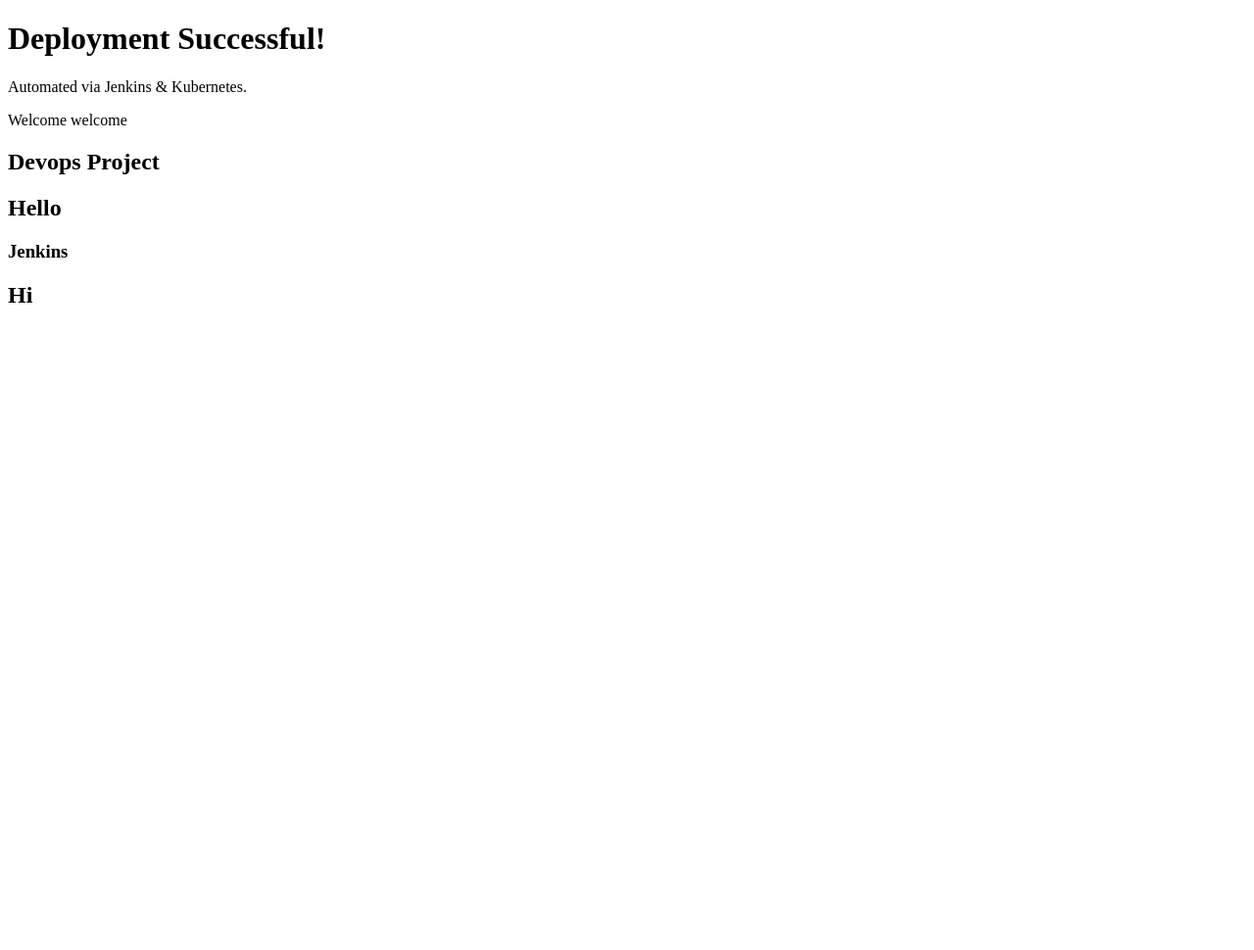
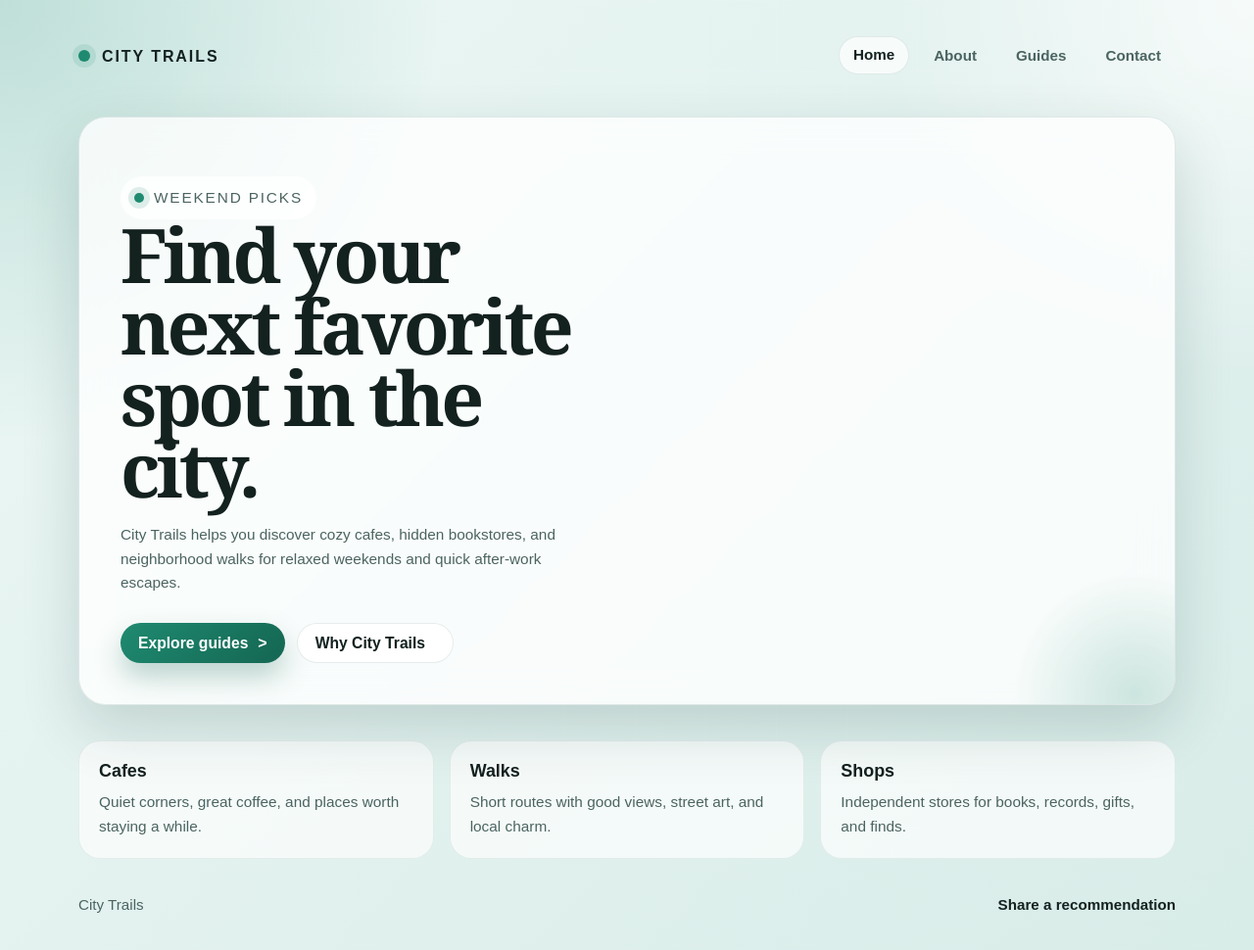
Before and after one commit to vinothinisenniappan/auto_deploy, a plain HTML site: page index.html in a window 1280 px wide. Shown: the whole page at 98% size. Before the commit the page ends 800 px from the top, so only its background shows below. Drawn offline with Linux system fonts and the light colour scheme.

Commit message:
Committed

```diff
--- a/index.html
+++ b/index.html
@@ -1,12 +1,55 @@
 <!DOCTYPE html>
-<html>
+<html lang="en">
+<head>
+    <meta charset="UTF-8">
+    <meta name="viewport" content="width=device-width, initial-scale=1.0">
+    <title>City Trails | Home</title>
+    <link rel="stylesheet" href="styles.css">
+</head>
 <body>
-    <h1>Deployment Successful!</h1>
-    <p>Automated via Jenkins & Kubernetes.</p>
-    <p>Welcome welcome</p>
-    <h2>Devops Project</h2>
-    <h2>Hello</h2>
-    <h3>Jenkins</h3>
-    <h2>Hi</h2>
+    <div class="page-shell">
+        <header class="topbar">
+            <a class="brand" href="index.html">City Trails</a>
+            <nav class="nav" aria-label="Primary">
+                <a class="active" href="index.html">Home</a>
+                <a href="about.html">About</a>
+                <a href="pipeline.html">Guides</a>
+                <a href="contact.html">Contact</a>
+            </nav>
+        </header>
+
+        <main class="content">
+            <section class="card hero">
+                <p class="kicker">Weekend picks</p>
+                <h1>Find your next favorite spot in the city.</h1>
+                <p>City Trails helps you discover cozy cafes, hidden bookstores, and neighborhood walks for relaxed weekends and quick after-work escapes.</p>
+
+                <div class="actions">
+                    <a class="button" href="pipeline.html">Explore guides</a>
+                    <a class="button secondary" href="about.html">Why City Trails</a>
+                </div>
+            </section>
+
+            <section class="panel-grid" aria-label="City highlights">
+                <div class="panel">
+                    <strong>Cafes</strong>
+                    <span>Quiet corners, great coffee, and places worth staying a while.</span>
+                </div>
+                <div class="panel">
+                    <strong>Walks</strong>
+                    <span>Short routes with good views, street art, and local charm.</span>
+                </div>
+                <div class="panel">
+                    <strong>Shops</strong>
+                    <span>Independent stores for books, records, gifts, and finds.</span>
+                </div>
+            </section>
+        </main>
+
+        <footer class="page-footer">
+            <span>City Trails</span>
+            <a href="contact.html">Share a recommendation</a>
+        </footer>
+    </div>
 </body>
 </html>
--- /dev/null
+++ b/styles.css
@@ -0,0 +1,424 @@
+:root {
+    color-scheme: light;
+    --bg: #ecf7f5;
+    --bg-accent: #d8ece8;
+    --card: rgba(255, 255, 255, 0.78);
+    --card-border: rgba(20, 77, 67, 0.12);
+    --text: #13211f;
+    --muted: #4b6460;
+    --primary: #1f8a70;
+    --primary-deep: #146652;
+    --secondary: #1e3f5a;
+    --shadow: 0 24px 60px rgba(15, 50, 45, 0.16);
+}
+
+* {
+    box-sizing: border-box;
+}
+
+html,
+body {
+    margin: 0;
+    min-height: 100%;
+}
+
+body {
+    font-family: Georgia, "Times New Roman", serif;
+    color: var(--text);
+    background:
+    radial-gradient(circle at top left, rgba(31, 138, 112, 0.22), transparent 28%),
+        radial-gradient(circle at top right, rgba(255, 255, 255, 0.72), transparent 24%),
+        linear-gradient(135deg, var(--bg), var(--bg-accent));
+}
+
+body::before {
+    content: "";
+    position: fixed;
+    inset: 0;
+    background-image:
+        linear-gradient(rgba(255, 255, 255, 0.18) 1px, transparent 1px),
+        linear-gradient(90deg, rgba(255, 255, 255, 0.18) 1px, transparent 1px);
+    background-size: 72px 72px;
+    mask-image: radial-gradient(circle at center, black 55%, transparent 100%);
+    pointer-events: none;
+    opacity: 0.35;
+}
+
+.page-shell {
+    position: relative;
+    width: min(1120px, calc(100% - 32px));
+    margin: 0 auto;
+    padding: 24px 0 40px;
+}
+
+.topbar {
+    display: flex;
+    align-items: center;
+    justify-content: space-between;
+    gap: 20px;
+    padding: 14px 0 22px;
+}
+
+.brand {
+    display: inline-flex;
+    align-items: center;
+    gap: 12px;
+    color: var(--text);
+    text-decoration: none;
+    font: 700 1rem/1.1 Arial, Helvetica, sans-serif;
+    letter-spacing: 0.12em;
+    text-transform: uppercase;
+}
+
+.brand::before {
+    content: "";
+    width: 12px;
+    height: 12px;
+    border-radius: 50%;
+    background: var(--primary);
+    box-shadow: 0 0 0 6px rgba(31, 138, 112, 0.12);
+}
+
+.nav {
+    display: flex;
+    flex-wrap: wrap;
+    gap: 10px;
+}
+
+.nav a {
+    padding: 10px 14px;
+    border-radius: 999px;
+    color: var(--muted);
+    text-decoration: none;
+    font: 600 0.95rem/1.1 Arial, Helvetica, sans-serif;
+    border: 1px solid transparent;
+    transition: transform 0.2s ease, background 0.2s ease, color 0.2s ease, border-color 0.2s ease;
+}
+
+.nav a:hover,
+.nav a:focus-visible,
+.nav a.active {
+    color: var(--text);
+    background: rgba(255, 255, 255, 0.7);
+    border-color: rgba(20, 77, 67, 0.1);
+    transform: translateY(-1px);
+}
+
+.card {
+    position: relative;
+    background: var(--card);
+    border: 1px solid var(--card-border);
+    border-radius: 28px;
+    box-shadow: var(--shadow);
+    backdrop-filter: blur(16px);
+    overflow: hidden;
+}
+
+.card::after {
+    content: "";
+    position: absolute;
+    inset: auto -90px -120px auto;
+    width: 260px;
+    height: 260px;
+    border-radius: 50%;
+    background: radial-gradient(circle, rgba(31, 138, 112, 0.2), transparent 68%);
+    pointer-events: none;
+}
+
+.hero {
+    padding: 42px;
+}
+
+.kicker {
+    display: inline-flex;
+    align-items: center;
+    gap: 10px;
+    margin: 0 0 18px;
+    padding: 10px 14px;
+    border-radius: 999px;
+    background: rgba(255, 255, 255, 0.74);
+    color: var(--primary-deep);
+    font: 700 0.9rem/1 Arial, Helvetica, sans-serif;
+    letter-spacing: 0.12em;
+    text-transform: uppercase;
+}
+
+.kicker::before {
+    content: "";
+    width: 10px;
+    height: 10px;
+    border-radius: 50%;
+    background: var(--primary);
+    box-shadow: 0 0 0 6px rgba(31, 138, 112, 0.14);
+}
+
+.hero h1,
+.section-title {
+    margin: 0;
+    letter-spacing: -0.05em;
+}
+
+.hero h1 {
+    max-width: 12ch;
+    font-size: clamp(2.8rem, 6vw, 5rem);
+    line-height: 0.95;
+}
+
+.hero p {
+    max-width: 56ch;
+    margin: 18px 0 0;
+    color: var(--muted);
+    font: 400 1.08rem/1.7 Arial, Helvetica, sans-serif;
+}
+
+.actions {
+    display: flex;
+    flex-wrap: wrap;
+    gap: 12px;
+    margin-top: 28px;
+}
+
+.button {
+    display: inline-flex;
+    align-items: center;
+    gap: 10px;
+    padding: 12px 18px;
+    border-radius: 999px;
+    background: linear-gradient(135deg, var(--primary), var(--primary-deep));
+    color: #fff;
+    text-decoration: none;
+    font: 700 0.98rem/1 Arial, Helvetica, sans-serif;
+    box-shadow: 0 14px 28px rgba(20, 102, 82, 0.28);
+}
+
+.button.secondary {
+    background: rgba(255, 255, 255, 0.72);
+    color: var(--text);
+    box-shadow: none;
+    border: 1px solid rgba(20, 77, 67, 0.1);
+}
+
+.button::after {
+    content: ">";
+    font-size: 1rem;
+}
+
+.secondary::after {
+    content: "";
+}
+
+.panel-grid {
+    display: grid;
+    grid-template-columns: repeat(3, minmax(0, 1fr));
+    gap: 16px;
+    margin-top: 18px;
+}
+
+.panel,
+.info-panel,
+.timeline-item,
+.contact-card,
+.form-panel {
+    padding: 20px;
+    border-radius: 22px;
+    background: rgba(255, 255, 255, 0.66);
+    border: 1px solid rgba(20, 77, 67, 0.08);
+}
+
+.panel strong,
+.info-panel strong,
+.contact-card strong {
+    display: block;
+    margin-bottom: 8px;
+    font: 700 1.12rem/1.2 Arial, Helvetica, sans-serif;
+}
+
+.panel span,
+.info-panel span,
+.contact-card span,
+.timeline-item p,
+.form-panel p,
+.content p,
+.content li,
+.muted {
+    color: var(--muted);
+    font: 400 0.96rem/1.6 Arial, Helvetica, sans-serif;
+}
+
+.content {
+    display: grid;
+    gap: 18px;
+    margin-top: 20px;
+}
+
+.content-grid {
+    display: grid;
+    grid-template-columns: repeat(2, minmax(0, 1fr));
+    gap: 16px;
+}
+
+.mt-22 {
+    margin-top: 22px;
+}
+
+.section-title {
+    font-size: clamp(1.8rem, 3vw, 2.6rem);
+    line-height: 1;
+}
+
+.section-lead {
+    max-width: 58ch;
+    margin: 10px 0 0;
+    color: var(--muted);
+    font: 400 1.02rem/1.7 Arial, Helvetica, sans-serif;
+}
+
+.timeline {
+    display: grid;
+    gap: 14px;
+    margin-top: 18px;
+}
+
+.timeline-item {
+    display: grid;
+    gap: 8px;
+}
+
+.timeline-item .step {
+    font: 700 0.85rem/1 Arial, Helvetica, sans-serif;
+    letter-spacing: 0.12em;
+    text-transform: uppercase;
+    color: var(--primary-deep);
+}
+
+.checklist {
+    list-style: none;
+    padding: 0;
+    margin: 16px 0 0;
+    display: grid;
+    gap: 12px;
+}
+
+.checklist li {
+    padding: 14px 16px;
+    border-radius: 16px;
+    background: rgba(255, 255, 255, 0.7);
+    border: 1px solid rgba(20, 77, 67, 0.08);
+    color: var(--text);
+    font: 600 0.96rem/1.45 Arial, Helvetica, sans-serif;
+}
+
+.checklist li span {
+    display: block;
+    margin-top: 4px;
+    color: var(--muted);
+    font-weight: 400;
+}
+
+.contact-grid {
+    display: grid;
+    grid-template-columns: repeat(3, minmax(0, 1fr));
+    gap: 16px;
+    margin-top: 18px;
+}
+
+.form-grid {
+    display: grid;
+    gap: 14px;
+    margin-top: 18px;
+}
+
+.field {
+    display: grid;
+    gap: 8px;
+}
+
+.field label {
+    font: 700 0.9rem/1 Arial, Helvetica, sans-serif;
+    letter-spacing: 0.06em;
+    text-transform: uppercase;
+    color: var(--primary-deep);
+}
+
+.field input,
+.field textarea {
+    width: 100%;
+    border: 1px solid rgba(20, 77, 67, 0.14);
+    border-radius: 16px;
+    padding: 14px 16px;
+    background: rgba(255, 255, 255, 0.82);
+    color: var(--text);
+    font: 400 0.98rem/1.5 Arial, Helvetica, sans-serif;
+    outline: none;
+}
+
+.field textarea {
+    min-height: 140px;
+    resize: vertical;
+}
+
+.field input:focus,
+.field textarea:focus {
+    border-color: rgba(31, 138, 112, 0.6);
+    box-shadow: 0 0 0 4px rgba(31, 138, 112, 0.14);
+}
+
+.page-footer {
+    display: flex;
+    flex-wrap: wrap;
+    align-items: center;
+    justify-content: space-between;
+    gap: 14px;
+    margin-top: 18px;
+    padding: 18px 0 0;
+    color: var(--muted);
+    font: 400 0.95rem/1.5 Arial, Helvetica, sans-serif;
+}
+
+.page-footer a {
+    color: var(--text);
+    text-decoration: none;
+    font-weight: 700;
+}
+
+@media (max-width: 860px) {
+    .panel-grid,
+    .content-grid,
+    .contact-grid {
+        grid-template-columns: 1fr;
+    }
+
+    .topbar {
+        flex-direction: column;
+        align-items: flex-start;
+    }
+
+    .hero {
+        padding: 30px;
+    }
+}
+
+@media (max-width: 640px) {
+    .page-shell {
+        width: min(100% - 20px, 1120px);
+        padding-top: 14px;
+    }
+
+    .card,
+    .hero {
+        border-radius: 24px;
+    }
+
+    .hero {
+        padding: 24px;
+    }
+
+    .nav {
+        width: 100%;
+    }
+
+    .nav a {
+        flex: 1 1 auto;
+        text-align: center;
+    }
+}
```
Also changed, not shown: about.html (added, +78 -0 lines), contact.html (added, +82 -0 lines), pipeline.html (added, +81 -0 lines).
